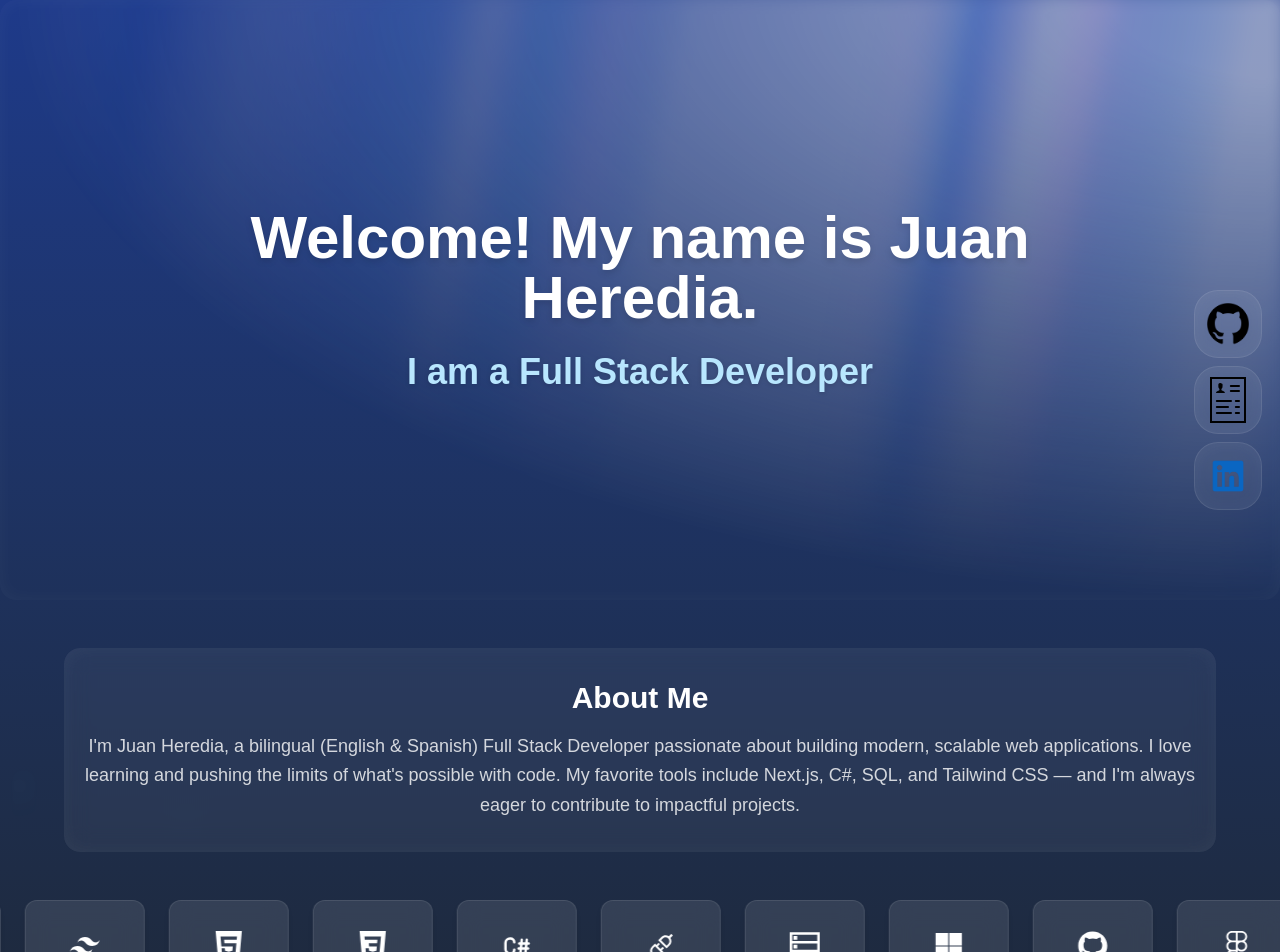
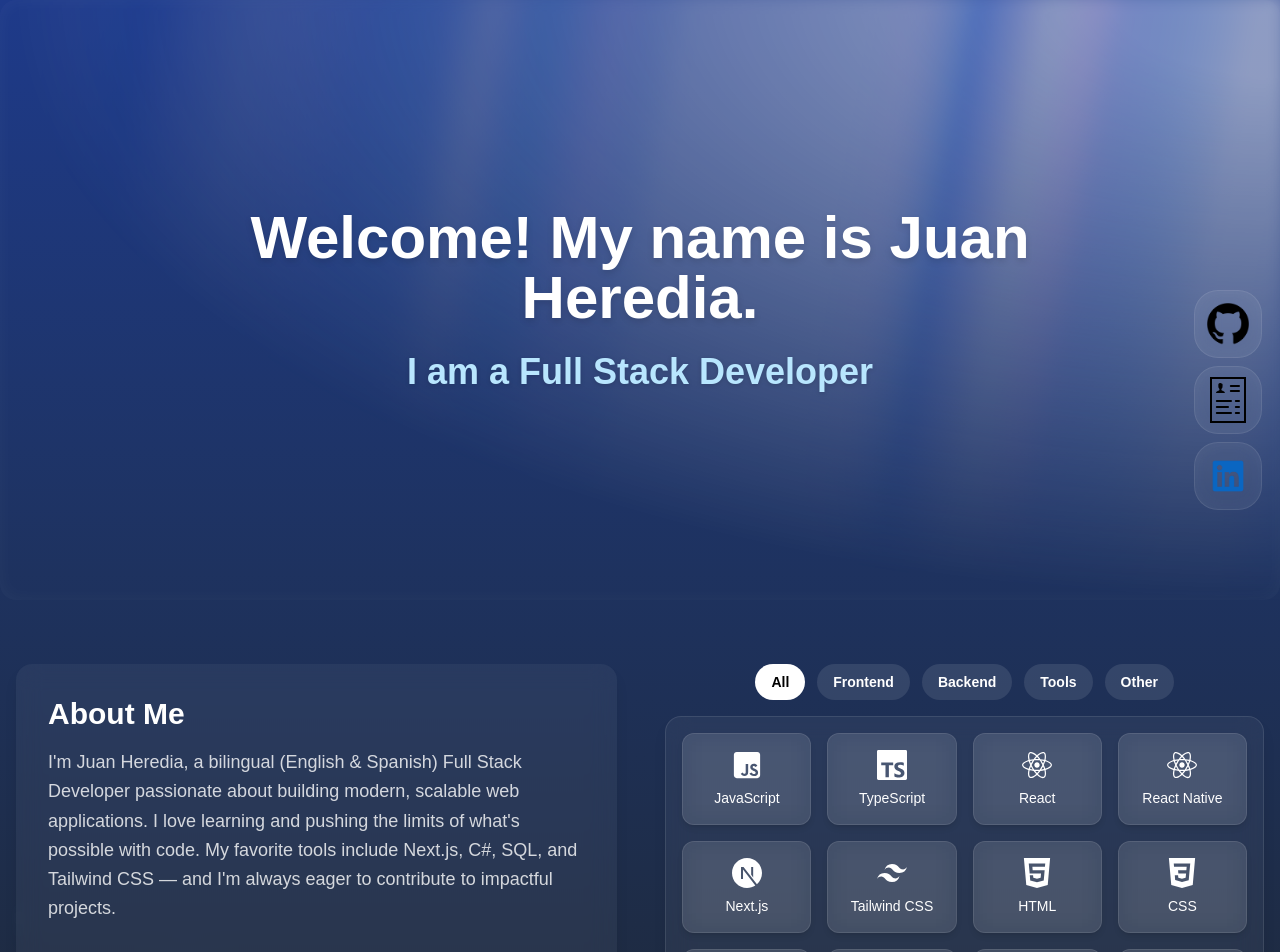
Before and after one commit to ChristmasLover12345/portfolio-site, a Next.js app: page / in a window 1280 px wide. Shown: the top 952 px of the page. Built offline with nearby package versions, Linux system fonts and the light colour scheme.

Commit message:
reworked skills and about me section

```diff
--- a/src/Components/AboutMeComponent.tsx
+++ b/src/Components/AboutMeComponent.tsx
@@ -1,58 +1,59 @@
 "use client";
 
-import React from "react";
+import React, { useState } from "react";
 import { motion } from "framer-motion";
 import {
-  FaJsSquare,
-  FaReact,
-  FaGithub,
-  FaSlack,
-  FaLanguage,
-  FaMicrosoft,
-  FaTrello,
-  FaFigma,
+  FaJsSquare, FaReact, FaGithub, FaSlack, FaLanguage,
+  FaMicrosoft, FaTrello, FaFigma,
 } from "react-icons/fa";
 import {
-  SiTypescript,
-  SiTailwindcss,
-  SiNextdotjs,
-  SiHtml5,
-  SiCss3,
+  SiTypescript, SiTailwindcss, SiNextdotjs,
+  SiHtml5, SiCss3,
 } from "react-icons/si";
 import { TbBrandCSharp } from "react-icons/tb";
 import { AiOutlineApi } from "react-icons/ai";
 import { GrDatabase } from "react-icons/gr";
 
 const skills = [
-  { name: "JavaScript", icon: <FaJsSquare /> },
-  { name: "TypeScript", icon: <SiTypescript /> },
-  { name: "React", icon: <FaReact /> },
-  { name: "React Native", icon: <FaReact /> },
-  { name: "Next.js", icon: <SiNextdotjs /> },
-  { name: "Tailwind CSS", icon: <SiTailwindcss /> },
-  { name: "HTML", icon: <SiHtml5 /> },
-  { name: "CSS", icon: <SiCss3 /> },
-  { name: "C#", icon: <TbBrandCSharp /> },
-  { name: "REST APIs", icon: <AiOutlineApi /> },
-  { name: "SQL", icon: <GrDatabase /> },
-  { name: "Azure", icon: <FaMicrosoft /> },
-  { name: "GitHub", icon: <FaGithub /> },
-  { name: "Figma", icon: <FaFigma />},
-  { name: "Trello", icon: <FaTrello /> },
-  { name: "Slack", icon: <FaSlack /> },
-  { name: "English & Español", icon: <FaLanguage /> },
+  { name: "JavaScript", icon: <FaJsSquare />, category: "Frontend" },
+  { name: "TypeScript", icon: <SiTypescript />, category: "Frontend" },
+  { name: "React", icon: <FaReact />, category: "Frontend" },
+  { name: "React Native", icon: <FaReact />, category: "Frontend" },
+  { name: "Next.js", icon: <SiNextdotjs />, category: "Frontend" },
+  { name: "Tailwind CSS", icon: <SiTailwindcss />, category: "Frontend" },
+  { name: "HTML", icon: <SiHtml5 />, category: "Frontend" },
+  { name: "CSS", icon: <SiCss3 />, category: "Frontend" },
+  { name: "C#", icon: <TbBrandCSharp />, category: "Backend" },
+  { name: "REST APIs", icon: <AiOutlineApi />, category: "Backend" },
+  { name: "SQL", icon: <GrDatabase />, category: "Backend" },
+  { name: "Azure", icon: <FaMicrosoft />, category: "Backend" },
+  { name: "GitHub", icon: <FaGithub />, category: "Tools" },
+  { name: "Figma", icon: <FaFigma />, category: "Tools" },
+  { name: "Trello", icon: <FaTrello />, category: "Tools" },
+  { name: "Slack", icon: <FaSlack />, category: "Tools" },
+  { name: "English & Español", icon: <FaLanguage />, category: "Other" },
 ];
 
+const categories = ["All", "Frontend", "Backend", "Tools", "Other"];
+
 const AboutMeComponent = () => {
+  const [selectedCategory, setSelectedCategory] = useState("All");
+
+  const filteredSkills =
+    selectedCategory === "All"
+      ? skills
+      : skills.filter((skill) => skill.category === selectedCategory);
+
   return (
-    <div className="w-full py-12 flex flex-col items-center gap-12">
-      {/* About Me Section */}
+    <div className="w-full py-16 px-4 flex justify-center">
+      <div className="w-full max-w-7xl flex flex-col lg:flex-row gap-12">
+        {/* About Me */}
         <motion.div
-        initial={{ opacity: 0, y: 50 }}
-        whileInView={{ opacity: 1, y: 0 }}
+          initial={{ opacity: 0, x: -50 }}
+          whileInView={{ opacity: 1, x: 0 }}
           transition={{ duration: 0.8 }}
           viewport={{ once: true }}
-        className="w-[95%] sm:w-[90%] px-4 mx-auto bg-white/5 hover:bg-white/20 backdrop-blur-md rounded-2xl shadow-lg p-8 innerGlow text-white text-center"
+          className="w-full lg:w-1/2 bg-white/5 hover:bg-white/10 backdrop-blur-md rounded-2xl shadow-lg p-8 text-white"
         >
           <h1 className="text-3xl font-bold mb-4">About Me</h1>
           <p className="text-lg text-white/80 leading-relaxed">
@@ -64,28 +65,47 @@ const AboutMeComponent = () => {
           </p>
         </motion.div>
 
-      {/* Skills Carousel Section */}
-      <div className="relative w-full max-w-screen overflow-hidden px-4">
+        {/* Skills */}
+        <div className="w-full lg:w-1/2 flex flex-col items-center">
+          {/* Filter Tabs */}
+          <div className="mb-4 flex flex-wrap justify-center gap-3">
+            {categories.map((cat) => (
+              <button
+                key={cat}
+                onClick={() => setSelectedCategory(cat)}
+                className={`px-4 py-2 rounded-full text-sm font-semibold transition ${
+                  selectedCategory === cat
+                    ? "bg-white text-black"
+                    : "bg-white/10 text-white hover:bg-white/20"
+                }`}
+              >
+                {cat}
+              </button>
+            ))}
+          </div>
+
+          {/* Scrollable Skills Container */}
+          <div
+            className="w-full h-[420px] overflow-y-auto bg-white/5 backdrop-blur-md rounded-2xl border border-white/10 shadow-lg p-4"
+          >
+            <div className="grid grid-cols-2 sm:grid-cols-3 md:grid-cols-4 gap-4">
+              {filteredSkills.map((skill, idx) => (
                 <motion.div
-          className="flex gap-6 w-max"
-          animate={{ x: ["0%", "-50%"] }}
-          transition={{
-            repeat: Infinity,
-            ease: "linear",
-            duration: 20,
-          }}
-        >
-          {[...skills, ...skills].map((skill, idx) => (
-            <div
                   key={idx}
-              className="min-w-[120px] h-[120px]  bg-white/10 hover:bg-white/20 backdrop-blur-md border border-white/10
-              rounded-xl flex flex-col items-center justify-center text-white shadow-md transition-all duration-300"
+                  initial={{ opacity: 0, y: 20 }}
+                  whileInView={{ opacity: 1, y: 0 }}
+                  transition={{ duration: 0.4, delay: idx * 0.05 }}
+                  viewport={{ once: true }}
+                  className="bg-white/10 hover:bg-white/20 backdrop-blur-md border border-white/10
+                  rounded-xl flex flex-col items-center justify-center text-white shadow-md p-4 transition-all duration-300"
                 >
                   <div className="text-3xl mb-2">{skill.icon}</div>
                   <span className="text-sm text-center">{skill.name}</span>
+                </motion.div>
+              ))}
             </div>
-          ))}
-        </motion.div>
+          </div>
+        </div>
       </div>
     </div>
   );
```
Lines whose indentation alone changed are shown as unchanged.
